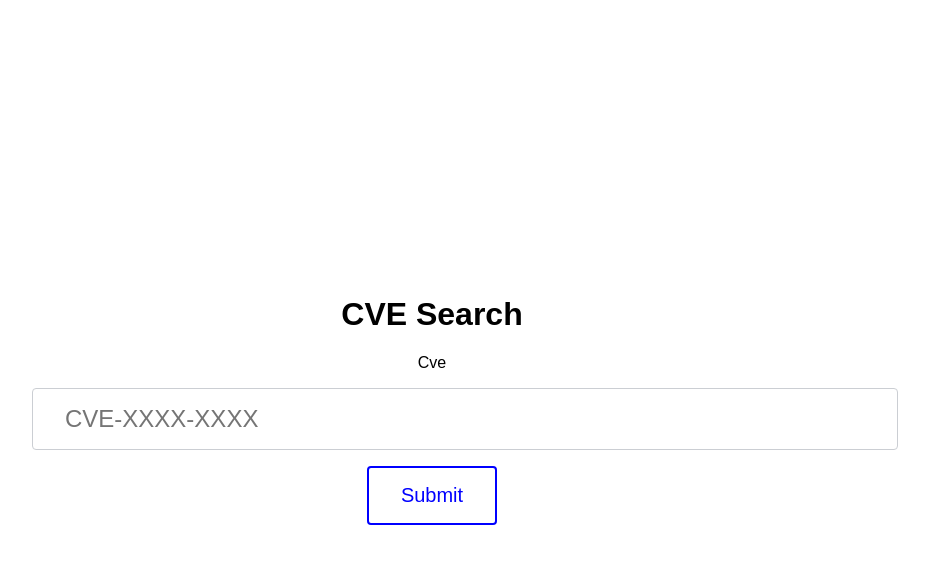
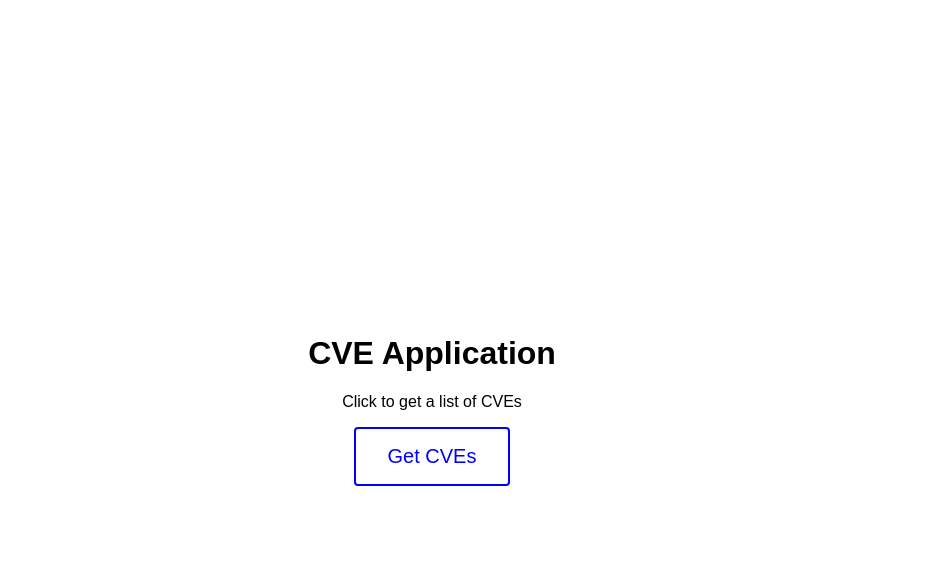
Before and after one commit to dopewevmond/sec-challenge, a Flask app: template services/web/templates/index.html in a window 1280 px wide. Shown: the top 564 px of the page, without its empty margins (208-1137 px from the left). Run offline with Flask 3, Linux system fonts and the light colour scheme; the template is opened without the code that fills it: most values are stand-ins (such as "Sample title", 1, 10 or a date in 2020); form fields are guessed from the names that the template uses.

Commit message:
scaffold web service

```diff
--- a/services/web/app.py
+++ b/services/web/app.py
@@ -1,16 +1,59 @@
-from flask import Flask, render_template
-from forms import CVEForm
+from flask import Flask, render_template, request, url_for, redirect
 import os
+import pika
+import uuid
+from utils import send_to_queue
+import json
 
 app = Flask(__name__)
 
 SECRET_KEY = os.urandom(32)
 app.config["SECRET_KEY"] = SECRET_KEY
 
+rabbitmq_host = os.getenv("RABBITMQ_HOST", "localhost")
+rabbitmq_read_db_data_queue = os.getenv("RABBITMQ_CVE_READ_QUEUE", "read__cve_entry")
 
-@app.route("/", methods=["GET", "POST"])
-def search_cve():
-    form = CVEForm()
-    if form.validate_on_submit():
-        cve = form.cve.data
-    return render_template("index.html", form=form)
+
+@app.route("/", methods=["GET"])
+def homepage():
+    return render_template("index.html")
+
+
+@app.route("/cves", methods=["GET"])
+def get_cves():
+    connection = pika.BlockingConnection(pika.ConnectionParameters(rabbitmq_host))
+    channel = connection.channel()
+    channel.queue_declare(queue=rabbitmq_read_db_data_queue, durable=True)
+
+    limit = int(request.args.get("limit", 10))
+    offset = int(request.args.get("offset", 0))
+    request_id = request.args.get("request_id")
+
+    params = {"limit": limit, "offset": offset, "request_id": request_id}
+
+    # check if key in redis with prefix of EXISTS_<request_id> exists so we know that the worker is about to process it
+    if request_id is not None: # or redis EXISTS_<request_id> key doesnt exist
+        pass
+        # lets check redis if it's ready
+        # if it is
+            # let's serialize it and return it and delete from redis
+            # delete the key in redix with prefix of EXISTS_<request_id> since it has been processed
+
+        # if it's not ready, let's return same link that says please try again in a few seconds
+        # return
+        return render_template("cve.html", data={"data": "data"})
+
+    request_id = str(uuid.uuid4())
+    params["request_id"] = request_id
+
+
+    # set a key in redix with prefix of EXISTS_<request_id> so we know it's about to be processed
+
+    send_to_queue(
+        channel=channel,
+        queue_name=rabbitmq_read_db_data_queue,
+        message=json.dumps(params),
+    )
+    connection.close()
+    stateful_url = url_for("get_cves", **params)
+    return redirect(stateful_url)
--- a/services/web/requirements.txt
+++ b/services/web/requirements.txt
@@ -8,6 +8,7 @@ itsdangerous==2.2.0
 Jinja2==3.1.4
 MarkupSafe==2.1.5
 packaging==24.1
+pika==1.3.2
 python-dotenv==1.0.1
 Werkzeug==3.0.4
 WTForms==3.1.2
--- a/services/web/static/css/styles.css
+++ b/services/web/static/css/styles.css
@@ -19,36 +19,9 @@ body {
   text-align: center;
   flex: 1 1 0;
 }
-.body_container form {
-  width: 90%;
-  margin-left: auto;
-  margin-right: auto;
-  padding: 0;
-  max-width: 50rem;
-}
 
-.body_container label {
-  display: block;
-  text-align: center;
-  margin-bottom: 1rem;
-}
-
-.body_container .cve-form {
-  display: block;
-  margin: 0 auto 1rem;
-  border: 1px solid #cbced3;
-  padding: 1rem 2rem;
-  border-radius: 4px;
-  width: 100%;
-  font-size: 1.5rem;
-}
-.validation-error {
-  display: block;
-  color: red;
-  font-size: 1rem;
-  margin-bottom: 1rem;
-}
 .submit {
+  display: inline-block;
   padding: 1rem 2rem;
   font-size: 1.25rem;
   background-color: transparent;
@@ -56,4 +29,6 @@ body {
   border-radius: 4px;
   color: blue;
   font-weight: 500;
+  cursor: pointer;
+  text-decoration: none;
 }
--- /dev/null
+++ b/services/web/templates/base.html
@@ -0,0 +1,21 @@
+<!DOCTYPE html>
+<html lang="en">
+<head>
+  <meta charset="UTF-8">
+  <meta name="viewport" content="width=device-width, initial-scale=1.0">
+  <title>
+    {% if title %}
+      {{ title }} - CVE Application
+    {% else %}
+      CVE Application
+    {% endif %}
+  </title>
+  <link rel="stylesheet" href="{{ url_for('static', filename='css/styles.css') }}">
+</head>
+<body class="body_container">
+  <main>
+    {% block content %}
+    {% endblock %}
+  </main>
+</body>
+</html>
--- /dev/null
+++ b/services/web/templates/cve.html
@@ -0,0 +1,5 @@
+{% extends "base.html" %}
+
+{% block content %}
+  <h1>CVE List</h1>
+{% endblock %}
--- a/services/web/templates/index.html
+++ b/services/web/templates/index.html
@@ -1,25 +1,7 @@
-<!DOCTYPE html>
-<html lang="en">
-  <head>
-    <meta charset="UTF-8" />
-    <meta name="viewport" content="width=device-width, initial-scale=1.0" />
-    <link
-      rel="stylesheet"
-      href="{{ url_for('static', filename='css/styles.css')}}"
-    />
-    <title>sec challenge</title>
-  </head>
-  <body class="body_container">
-    <main>
-      <h1>CVE Search</h1>
-      <form method="POST" action="" novalidate>
-        {{ form.csrf_token }}
-        <label for="cve"> {{ form.cve.label }} </label>
-        {{ form.cve(size=20, class='cve-form', id='cve', placeholder="CVE-XXXX-XXXX") }} {% for error in
-        form.cve.errors %}
-        <small class="validation-error"> {{ error }}</small>
-        {% endfor %} {{form.submit(class="submit")}}
-      </form>
-    </main>
-  </body>
-</html>
+{% extends "base.html" %}
+
+{% block content %}
+  <h1>CVE Application</h1>
+  <p>Click to get a list of CVEs</p>
+  <a class="submit" href="/cves">Get CVEs</a>
+{% endblock %}
```
Also changed, not shown: services/web/utils.py (added, +12 -0 lines).
